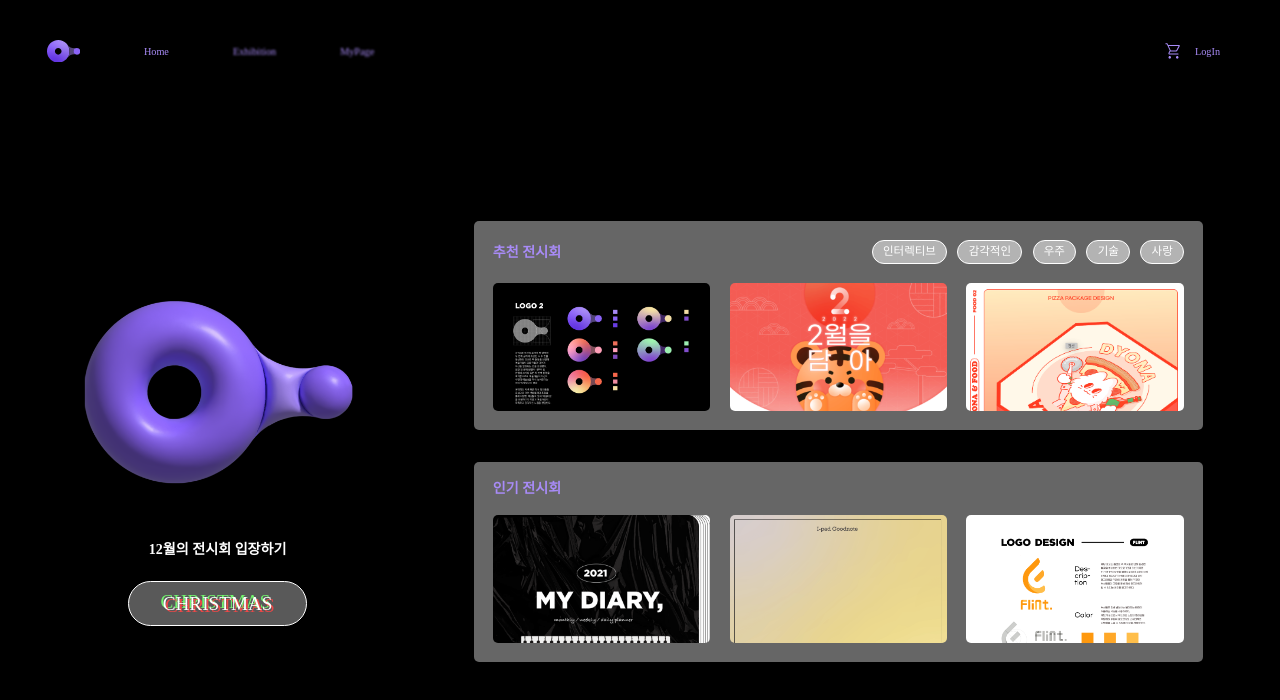
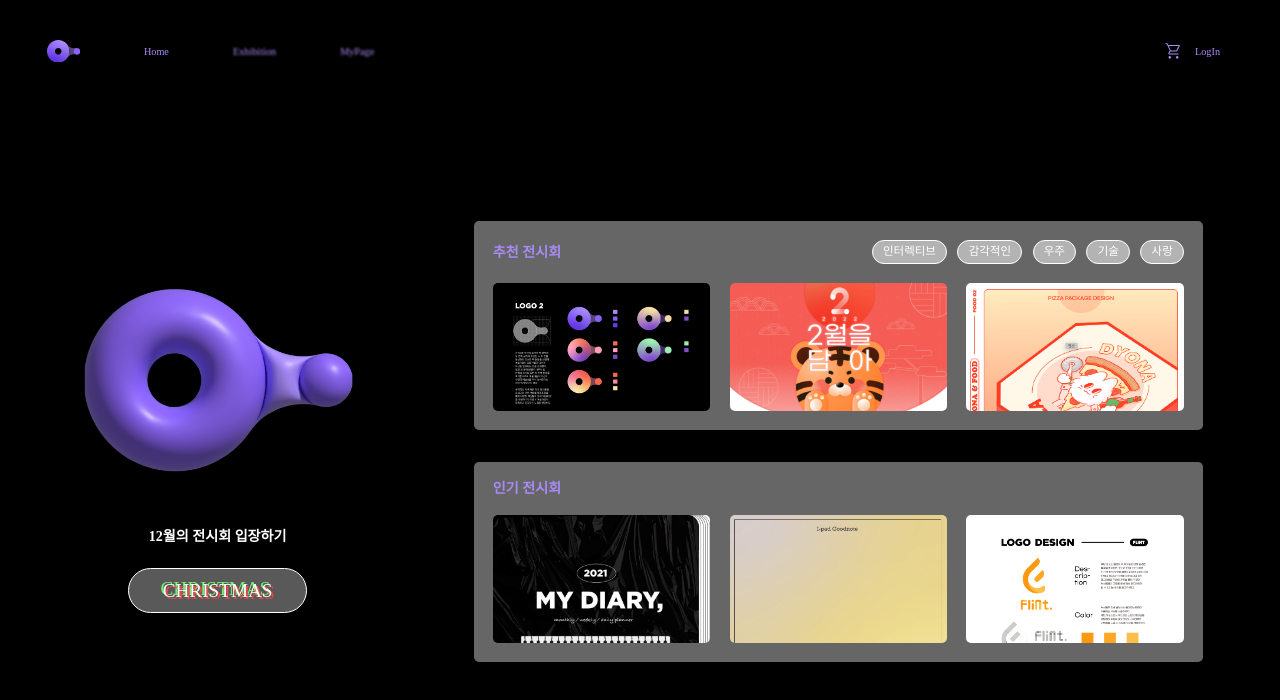
Before and after one commit to 23-2-Media-Project/front, a React (Create React App) app: page /main in a window 1280 px wide. Shown: the top 700 px of the page. Built offline with nearby package versions, Linux system fonts and the light colour scheme; a web font is replaced by a local one.

Commit message:
html&css: 메인페이지 스타일 수정2

```diff
--- a/src/styles/MainPage.scss
+++ b/src/styles/MainPage.scss
@@ -15,12 +15,14 @@
   box-sizing: border-box;
 
   .left-wrap {
-    height: 420px;
+    height: 30vw;
     display: flex;
     flex-direction: column;
     align-items: center;
     justify-content: center;
     gap: 3.5vw;
+    margin-bottom: 2vw;
+
     .logo-wrap {
       .logo {
         @include infiniteAnimation(0.3s, 1.5s, moveUpDown);
```
